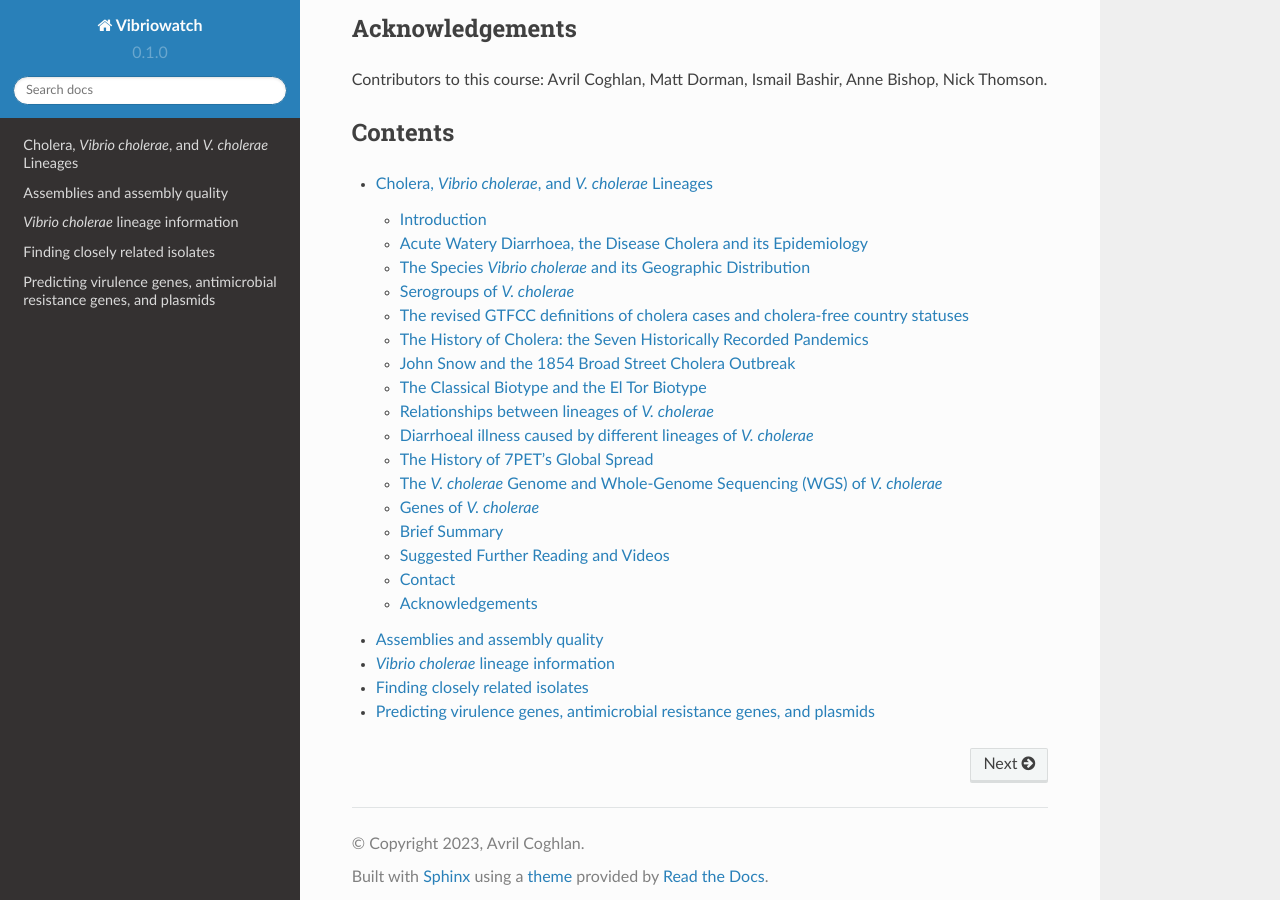
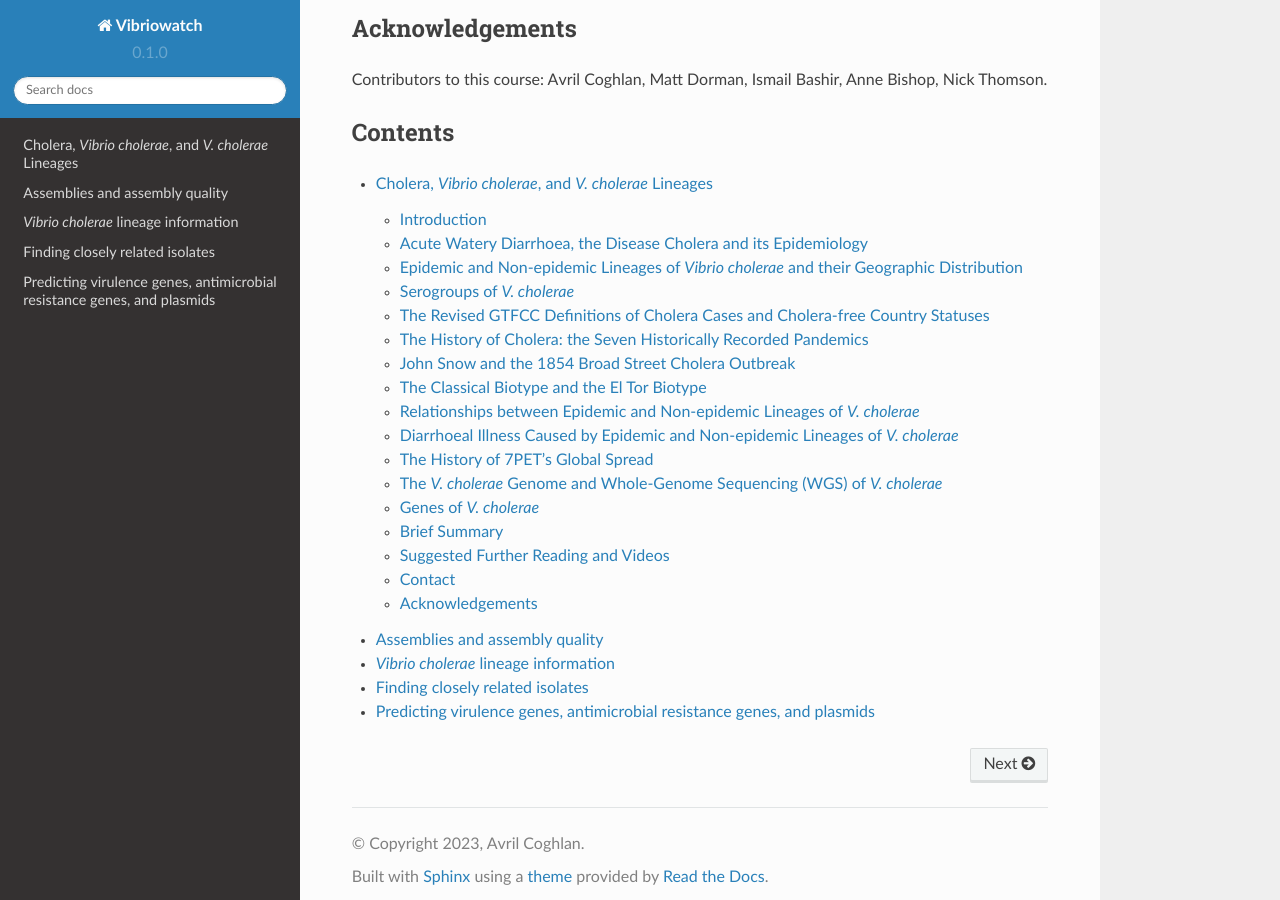
Before and after one commit to avrilcoghlan/cholerabook, a Sphinx documentation site: the page built from docs/source/index.rst, in a window 1280 px wide and 900 px high, scrolled down 1188 px. Built offline with Sphinx 7.4.7 and the Read the Docs theme 2.0.0, drawn with Linux system fonts in a browser that asks for light colours.

Commit message:
Update vibriogenomes.rst

```diff
--- a/docs/source/vibriogenomes.rst
+++ b/docs/source/vibriogenomes.rst
@@ -10,6 +10,7 @@
 ----------------------------------------------------------------
 
 Cholera is a disease characterised by acute watery diarrhoea, leading to rapidly progressing dehydration and shock (`Sack et al 2004`_).
+A distinctive feature of cholera is painless purging of voluminous stools resembling rice-water, known as 'rice-water stool' (`Sack et al 2004`_).
 If you are interested in how cholera is diagnosed, the World Health Organisation provides guidance and
 precise definitions of what they consider 'a suspected cholera case' and 'a confirmed cholera case' (see `WHO 2023`_).
 
@@ -26,7 +31,8 @@
 
 The *V. cholerae* bacterium is usually transmitted by the faecal-oral route, that is,
 people usually catch cholera by eating food or by drinking water that has been contaminated
-with human faeces containing *V. cholerae* (Figure 2). Barriers to disease transmission include
+with human faeces containing *V. cholerae*. Figure 2 summarises what is known about the transmission routes for the current pandemic lineage (7PET lineage) of *V. cholerae*.
+Barriers to disease transmission include
 handwashing and hygiene, access to toilets, and clean drinking water (e.g. chlorination of stored water; `Nelson et al 2009`_).
 
 .. figure:: 7PET_Lifecycle.png
@@ -37,8 +43,8 @@
 .. _Nelson et al 2009: https://pubmed.ncbi.nlm.nih.gov/19756008/
 
 Cholera outbreaks typically occur in places where there is poor access
-to clean water and poor sewage infrastructure (Figure 3). These include low-income settings in which there is poor water sanitation infrastructure,
-or places in which there is a humanitarian crisis (e.g. an earthquake or war) that has disrupted the water sanitation infrastructure.
+to clean water and poor sewage infrastructure (Figure 3). These include low-income settings in which there is poor water and sanitation infrastructure,
+or places in which there is a humanitarian crisis (e.g. an earthquake or war) that has disrupted the water and sanitation infrastructure.
 Examples are Haiti, where there was a cholera epidemic from 2010-2019 which began shortly after a massive earthquake that occurred in 2010,
 and Yemen, which has suffered a cholera epidemic from 2016 up until the present during its ongoing civil war.
 
@@ -62,8 +68,8 @@
 Note that *V. cholerae* is not the only pathogen that can cause acute watery diarrhoea; similar symptoms also be caused by other bacteria
 such as enterotoxigenic *E. coli* (ETEC).
 
-The Species *Vibrio cholerae* and its Geographic Distribution
--------------------------------------------------------------
+Epidemic and Non-epidemic Lineages of *Vibrio cholerae* and their Geographic Distribution
+-----------------------------------------------------------------------------------------
 
 Like other bacteria, *V. cholerae* populations reproduce by cell division, with the
 DNA (genetic material) of descendant cells being identical to the DNA of the parent cells.
@@ -203,7 +209,7 @@
 
 .. _Glenn Morris 1990: https://pubmed.ncbi.nlm.nih.gov/2286218/
 
-The revised GTFCC definitions of cholera cases and cholera-free country statuses
+The Revised GTFCC Definitions of Cholera Cases and Cholera-free Country Statuses
 --------------------------------------------------------------------------------
 
 The WHO's Global Task Force on Cholera Control (GTFCC) is a partnership of more
@@ -345,8 +351,8 @@
 
 .. _Bhandari et al 2021: https://pubmed.ncbi.nlm.nih.gov/33482361/
 
-Relationships between lineages of *V. cholerae*
------------------------------------------------
+Relationships between Epidemic and Non-epidemic Lineages of *V. cholerae*
+-------------------------------------------------------------------------
 
 The 7PET lineage, which has caused the current pandemic, and the Classical lineage, which caused the 6th historically
 recorded pandemic, are relatively closely related. We know this by making a 'phylogenetic tree' for *V. cholerae*, that is, a
@@ -397,8 +403,8 @@
 non-genetic data that we have about the isolates (known as **'metadata'**), such as the exact location or date of collection of the isolates, or
 the serogroup or antimicrobial resistance phenotypes of isolates as determined by laboratory tests.
 
-Diarrhoeal illness caused by different lineages of *V. cholerae*
-----------------------------------------------------------------
+Diarrhoeal Illness Caused by Epidemic and Non-epidemic Lineages of *V. cholerae*
+--------------------------------------------------------------------------------
 
 The 7PET lineage, which has caused the current pandemic, and the Classical lineage, which caused the 6th historically
 recorded pandemic, are the only epidemic lineages of *V. cholerae*. The many other
```
Also changed, not shown: other parts of docs/source/vibriogenomes.rst (+5 -1 lines).
